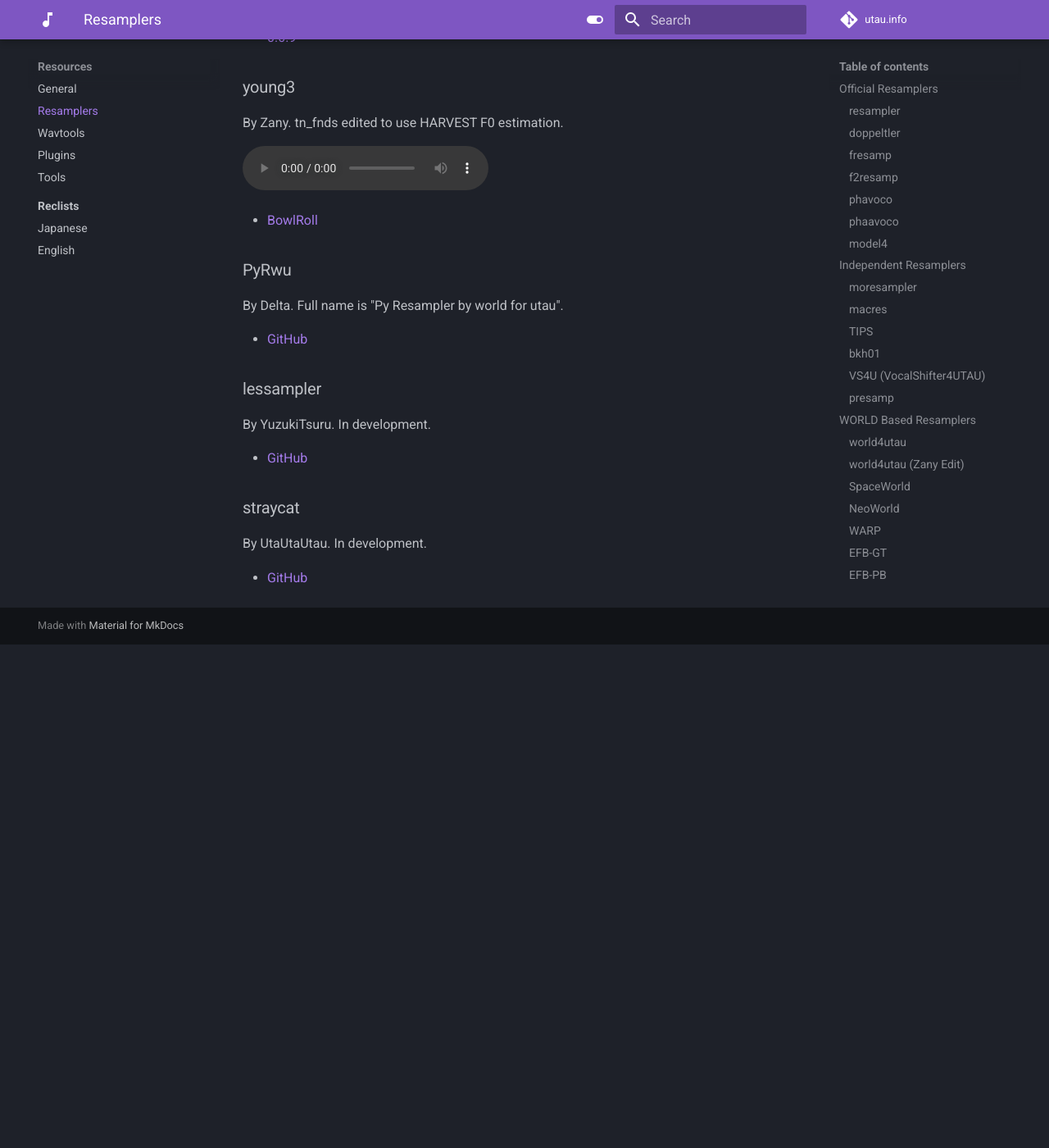
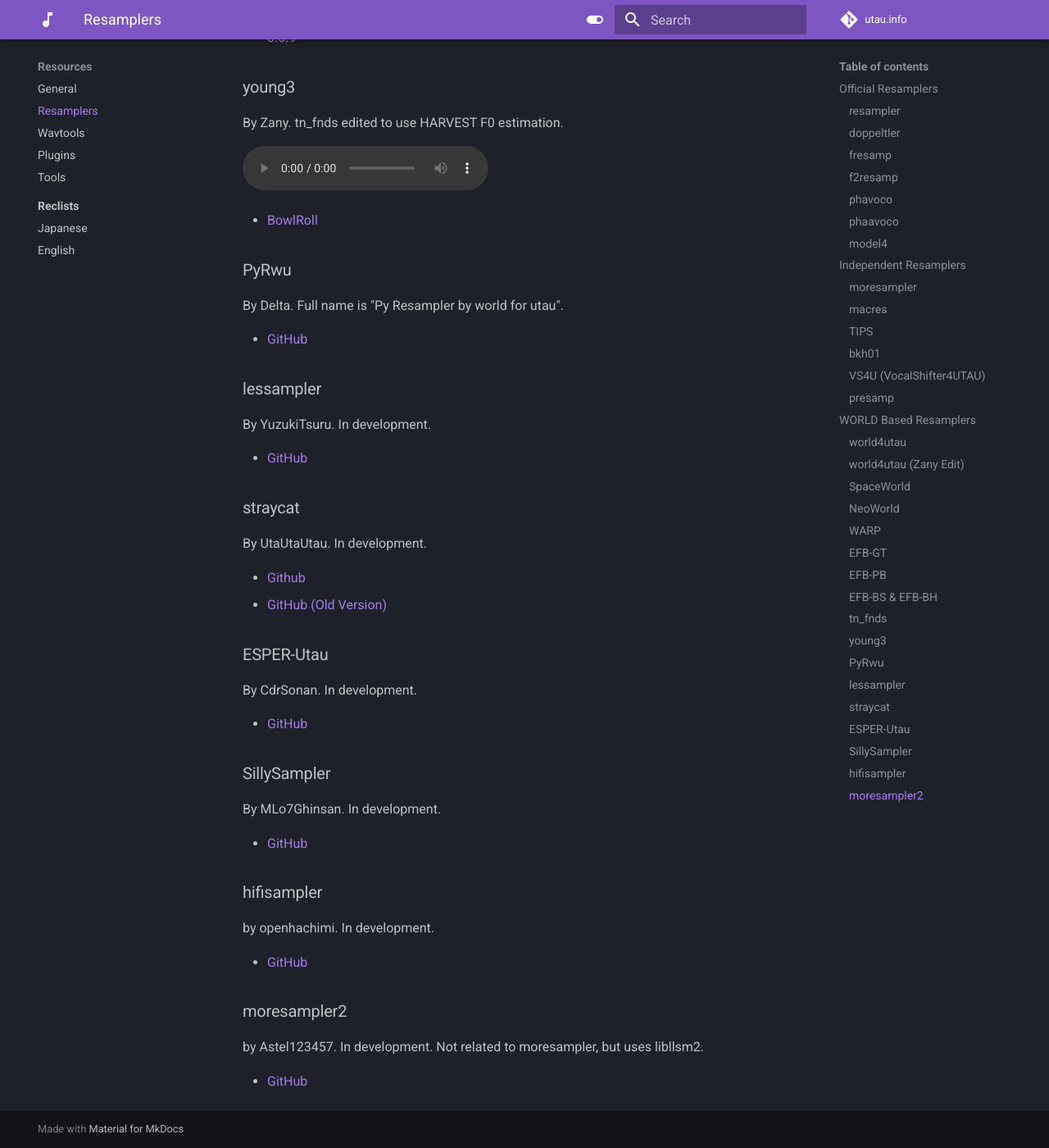
Before and after one commit to nagotown/utau.info, an MkDocs documentation site: the page built from docs/resources/resamplers.md, in a window 1280 px wide and 1400 px high, scrolled down 6223 px. Shown: the whole window at 82% size. Built offline with MkDocs 1.6.1 and Material for MkDocs 9.7.7, drawn with Linux system fonts in a browser that asks for light colours; comment, search, counter and statistics services are not loaded; before the commit the page ends 7009 px from its top, so only the background shows below that.

Commit message:
add more resamplers to resamplers.md

```diff
--- a/docs/resources/resamplers.md
+++ b/docs/resources/resamplers.md
@@ -275,4 +275,25 @@
 ### straycat
 By UtaUtaUtau. In development.
 
-- [GitHub](https://github.com/UtaUtaUtau/straycat)
+- [Github](https://github.com/UtaUtaUtau/straycat-rs/)
+- [GitHub (Old Version)](https://github.com/UtaUtaUtau/straycat)
+
+### ESPER-Utau
+By CdrSonan. In development.
+
+- [GitHub](https://github.com/CdrSonan/ESPER-Utau)
+
+### SillySampler
+By MLo7Ghinsan. In development.
+
+- [GitHub](https://github.com/MLo7Ghinsan/GOOFER)
+
+### hifisampler
+by openhachimi. In development.
+
+- [GitHub](https://github.com/openhachimi/hifisampler)
+
+### moresampler2
+by Astel123457. In development. Not related to moresampler, but uses libllsm2.
+
+- [GitHub](https://github.com/Astel123457/moresampler2)
```
